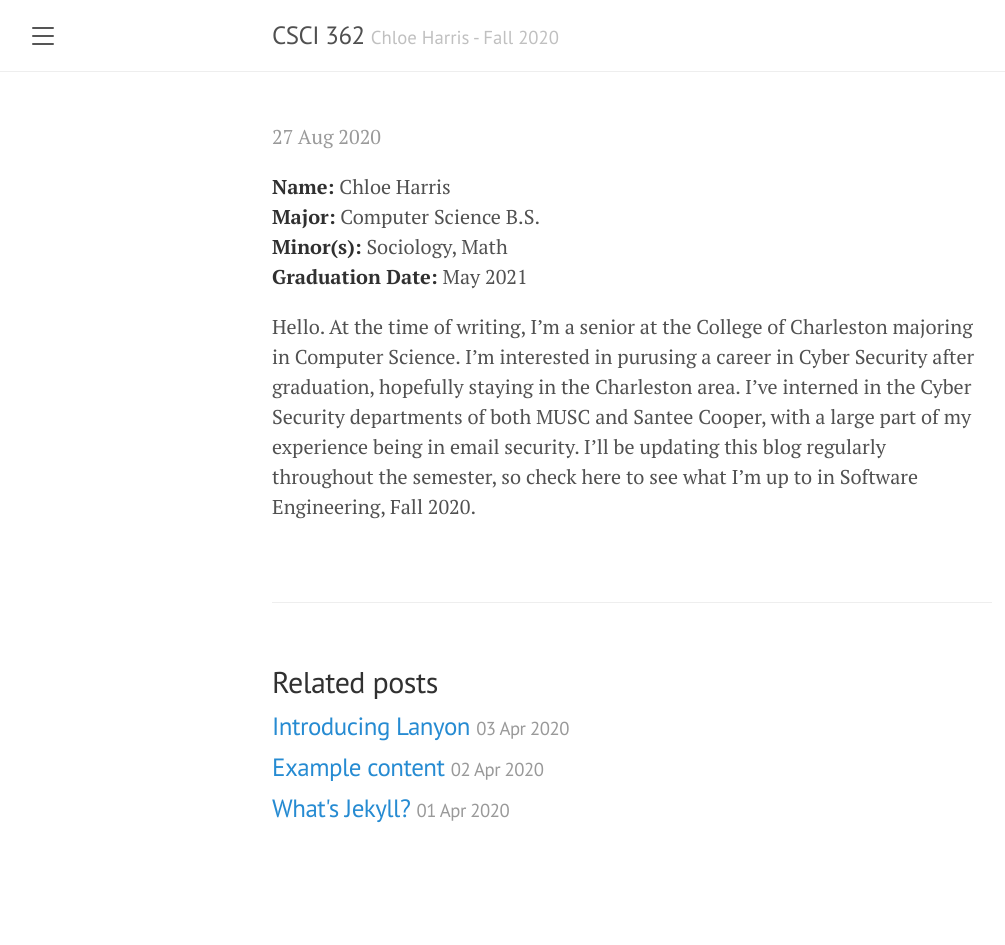
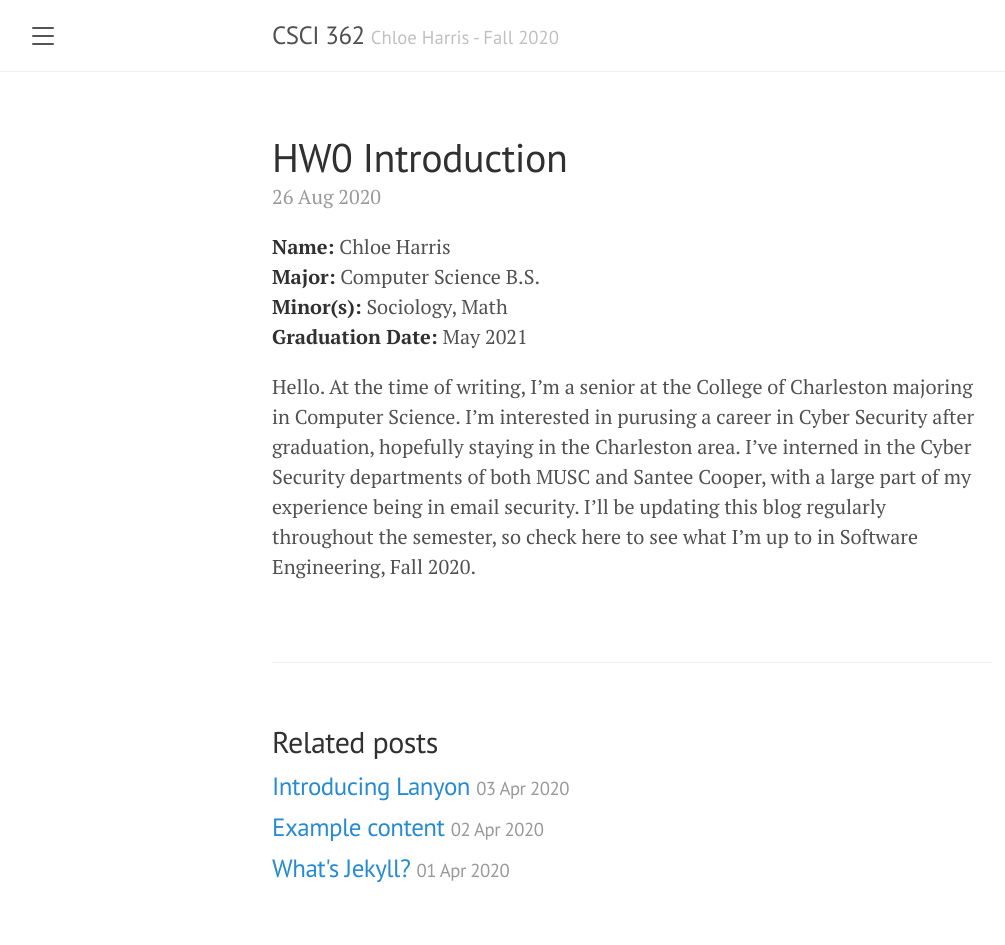
Before and after one commit to chh-2/chh-2.github.io, a Jekyll site: the page built from _posts/2020-08-26-HW0:-Introduction.md, in a window 1280 px wide. Shown: the whole page, without its empty margins (8-1013 px from the left). Built offline with Jekyll 4.4.1, drawn with Linux system fonts in a browser that asks for light colours; our own code applies the rules of GitHub Pages for plain Markdown files; before the commit the page ends 900 px from its top, so only the background shows below that.

Commit message:
Update 2020-08-26-HW0:-Introduction.md

```diff
--- a/_posts/2020-08-26-HW0:-Introduction.md
+++ b/_posts/2020-08-26-HW0:-Introduction.md
@@ -1,6 +1,6 @@
 ---
 layout: post
-title: HW0: Introduction
+title: HW0 Introduction
 ---
 
 **Name:** Chloe Harris
```
